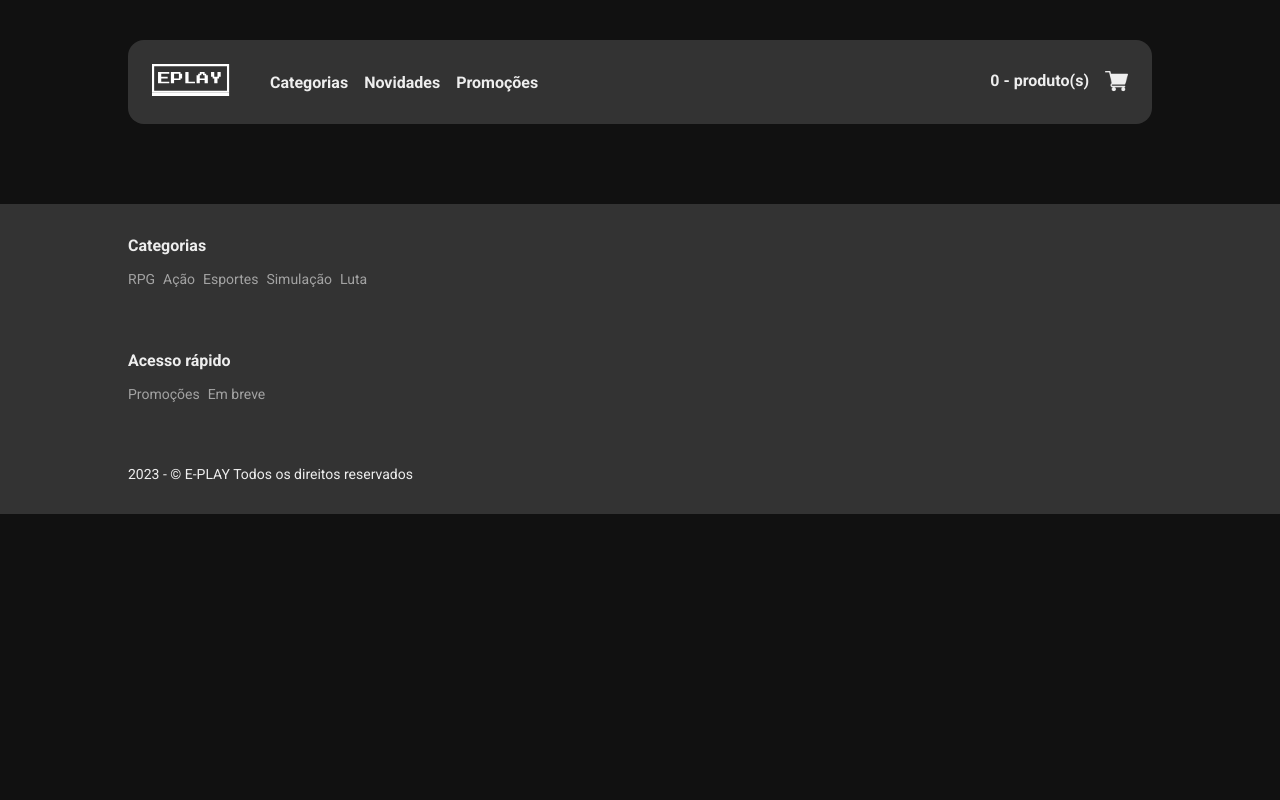
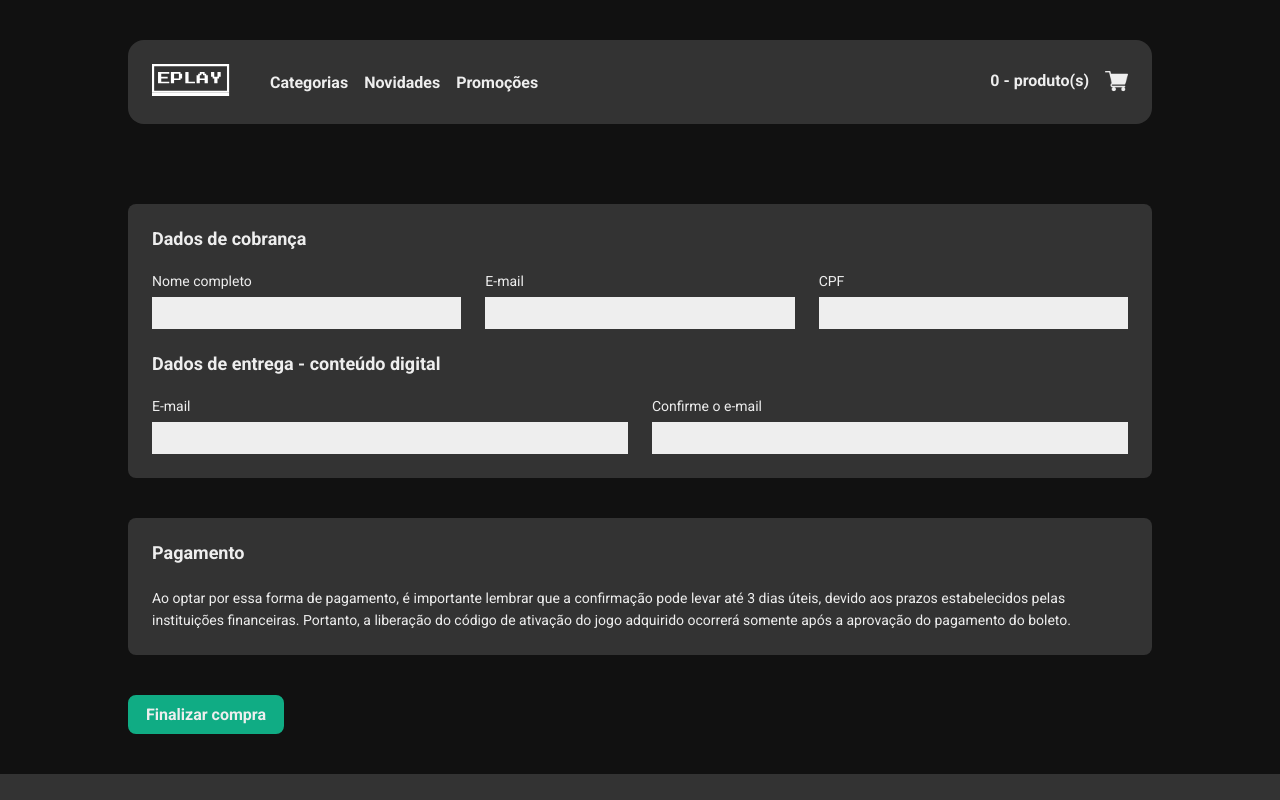
Before and after one commit to CleitonLahm/E-play, a React (Create React App) app: page /checkout in a window 1280 px wide. Shown: the top 800 px of the page. Built offline with nearby package versions, Linux system fonts and the light colour scheme.

Commit message:
criando a pagina de checkout

```diff
--- /dev/null
+++ b/src/components/Card/index.tsx
@@ -0,0 +1,15 @@
+import { Container } from './styles'
+
+type Props = {
+  children: JSX.Element
+  title: string
+}
+
+const Card = ({ children, title }: Props) => (
+  <Container>
+    <h2>{title}</h2>
+    {children}
+  </Container>
+)
+
+export default Card
--- /dev/null
+++ b/src/components/Card/styles.ts
@@ -0,0 +1,26 @@
+import styled from 'styled-components'
+import { cores } from '../../styles'
+
+export const Container = styled.div`
+  border-radius: 8px;
+  background-color: ${cores.cinza};
+  padding: 24px;
+  margin-bottom: 40px;
+
+  h2,
+  h3 {
+    font-size: 18px;
+    font-weight: bold;
+    color: ${cores.branca};
+    margin-bottom: 24px;
+  }
+
+  .margin-top {
+    margin-top: 24px;
+  }
+
+  p {
+    font-size: 14px;
+    line-height: 22px;
+  }
+`
--- a/src/components/Footer/styles.ts
+++ b/src/components/Footer/styles.ts
@@ -6,6 +6,7 @@ export const Container = styled.footer`
   background-color: ${cores.cinza};
   padding: 32px 0;
   font-size: 14px;
+  margin-top: 40px;
 `
 export const SectionTitle = styled.h4`
   color: ${cores.branca};
--- /dev/null
+++ b/src/pages/Checkout/index.tsx
@@ -0,0 +1,56 @@
+import Button from '../../components/Button'
+import Card from '../../components/Card'
+
+import { InputGroup, Row } from './styles'
+
+const Checkout = () => {
+  return (
+    <div className="container">
+      <Card title="Dados de cobrança">
+        <>
+          <Row>
+            <InputGroup>
+              <label htmlFor="fullName">Nome completo</label>
+              <input id="fullName" type="text" />
+            </InputGroup>
+            <InputGroup>
+              <label htmlFor="email">E-mail</label>
+              <input id="email" type="email" />
+            </InputGroup>
+            <InputGroup>
+              <label htmlFor="cpf">CPF</label>
+              <input id="cpf" type="text" />
+            </InputGroup>
+          </Row>
+          <h3 className="margin-top">Dados de entrega - conteúdo digital</h3>
+          <Row>
+            <InputGroup>
+              <label htmlFor="deliveryEmail">E-mail</label>
+              <input type="email" id="deliveryEmail" />
+            </InputGroup>
+            <InputGroup>
+              <label htmlFor="confirmDeliveryEmail">Confirme o e-mail</label>
+              <input type="email" id="confirmDeliveryEmail" />
+            </InputGroup>
+          </Row>
+        </>
+      </Card>
+      <Card title="Pagamento">
+        <div>
+          <p>
+            Ao optar por essa forma de pagamento, é importante lembrar que a
+            confirmação pode levar até 3 dias úteis, devido aos prazos
+            estabelecidos pelas instituições financeiras. Portanto, a liberação
+            do código de ativação do jogo adquirido ocorrerá somente após a
+            aprovação do pagamento do boleto.
+          </p>
+        </div>
+      </Card>
+      <Button type="button" title="Clique aqui para finalizar a compra">
+        Finalizar compra
+      </Button>
+    </div>
+  )
+}
+
+export default Checkout
--- /dev/null
+++ b/src/pages/Checkout/styles.ts
@@ -0,0 +1,24 @@
+import styled from 'styled-components'
+import { cores } from '../../styles'
+
+export const Row = styled.div`
+  display: flex;
+  gap: 24px;
+`
+export const InputGroup = styled.div`
+  flex: auto;
+
+  label {
+    font-size: 14px;
+    margin-bottom: 8px;
+    display: block;
+  }
+
+  input {
+    background-color: ${cores.branca};
+    height: 32px;
+    padding: 0 8px;
+    border: 1px solid ${cores.branca};
+    width: 100%;
+  }
+`
--- a/src/routes.tsx
+++ b/src/routes.tsx
@@ -3,12 +3,14 @@ import { Routes, Route } from 'react-router-dom'
 import Home from './pages/Home'
 import Categories from './pages/Categories'
 import Product from './pages/Product'
+import Checkout from './pages/Checkout'
 
 const Rotas = () => (
   <Routes>
     <Route path="/" element={<Home />} />
     <Route path="/categories" element={<Categories />} />
     <Route path="/product/:id" element={<Product />} />
+    <Route path="/checkout" element={<Checkout />} />
   </Routes>
 )
 
```
